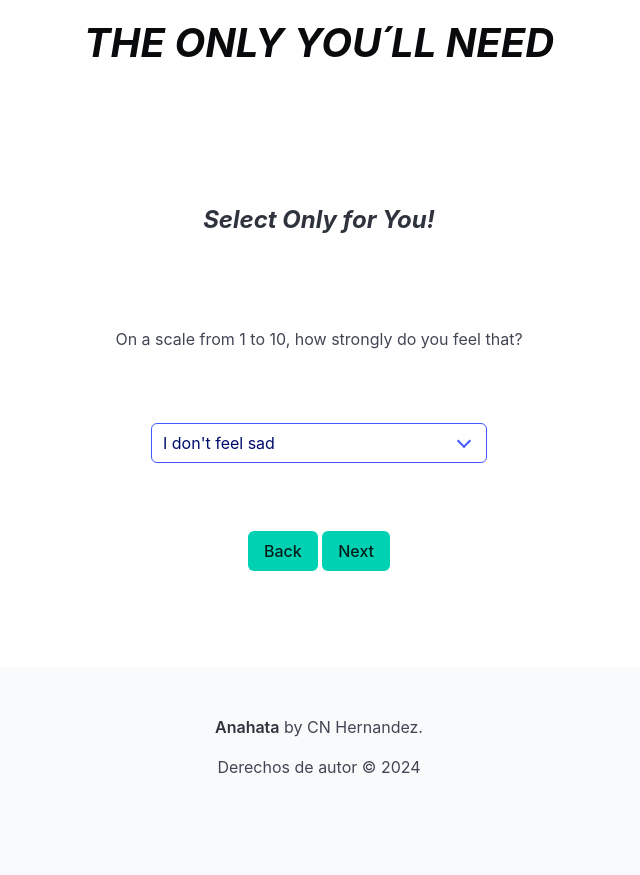
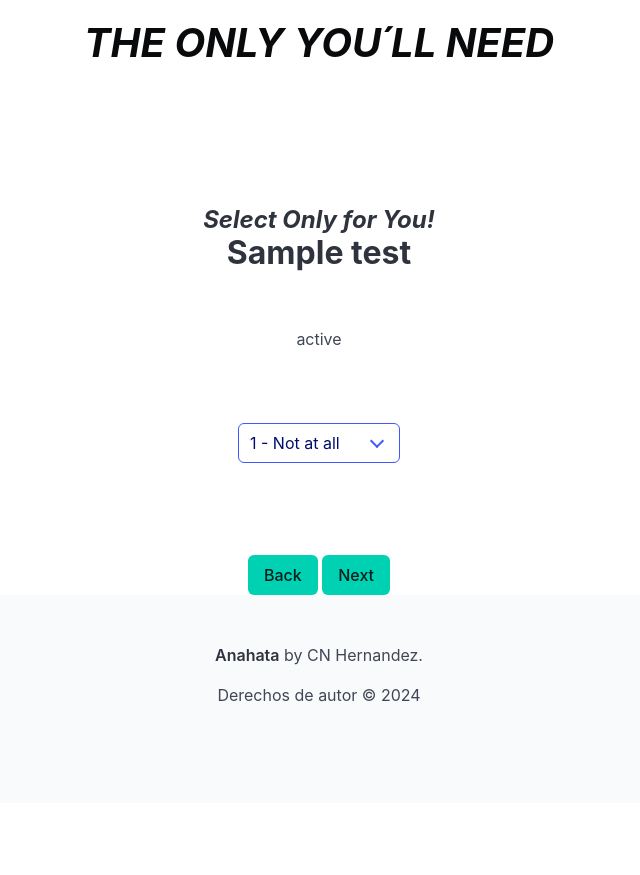
Before and after one commit to Carle93/DJANGOPROYECT, a Django app: template login/templates/login/test.html in a window 1280 px wide. Shown: the part 731-1606 px from the top of the page, without its empty margins (321-961 px from the left). After the commit the page ends 1433 px from the top, so only its background shows below. Run offline with Django 3.2, Linux system fonts and the light colour scheme; the template is opened without the code that fills it: most values are stand-ins (such as "Sample title", 1, 10 or a date in 2020).

Commit message:
matchaes into models

```diff
--- a/login/templates/login/base.html
+++ b/login/templates/login/base.html
@@ -30,7 +30,7 @@
         <div class="navbar-end">
             <a class="navbar-item" href="{% url 'home' %}">Home</a>
             <a class="navbar-item" href="{% url 'mood' %}">Mood</a>
-            <a class="navbar-item" href="{% url 'test'%}">Test</a>
+            <a class="navbar-item" href="{% url 'test' %}">Test</a>
             <a class="navbar-item" href="{% url 'meditation' %}">Meditation</a>
             <a class="navbar-item" href="{% url 'login' %}">Login</a>
 
--- a/login/templates/login/mood.html
+++ b/login/templates/login/mood.html
@@ -19,7 +19,7 @@
 <section class="section">
   <div class="hero">
     <div class="columns is-multiline is-centered">
-      {% for mood in moods %}
+      {% for mood in mood %}
       <div class="column is-3 has-text-centered">
         <div class="box">
           {% if mood.imagens_url %}
--- a/login/templates/login/test.html
+++ b/login/templates/login/test.html
@@ -11,31 +11,43 @@
 
 </div>
 
+{% if test %}
+  <h5 class="title is-size-3 has-text-dark has-text-centered has-text-weight-bold">{{ test.name }}</h5>
+  <div class="py-4"></div>
 
-<h5 class="title is-size-3 has-text-white has-text-centered has-text-weight-bold">Sadness Assessment</h5>
-<div class="py-4"></div>
-  <p class="is-size-6 has-tex-green has-text-centered is-family-sans-serif"> On a scale from 1 to 10, how strongly do you feel that? </p>
+  {% for question in related_questions %}
+    <div class="question-block">
+      <p class="is-size-6 has-text-centered is-family-sans-serif">{{ question.statement }}</p>
       <div class="py-3"></div>
-
       <div style="max-width: 600px; margin: 0 auto;">
         <div class="section has-text-centered">
           <div class="select is-link">
             <select>
-        <option>I don't feel sad</option>
-        <option>I feel sad</option>
-        <option>I feel very sad and I can't get out of it</option>
-        <option>I'm so sad that I can't take it anymore</option>
+              <option value="1">1 - Not at all</option>
+              <option value="2">2</option>
+              <option value="3">3</option>
+              <option value="4">4</option>
+              <option value="5">5</option>
+              <option value="6">6</option>
+              <option value="7">7</option>
+              <option value="8">8</option>
+              <option value="9">9</option>
+              <option value="10">10 - Extremely</option>
             </select>
           </div>
         </div>
-
+      </div>
+    </div>
+    <div class="py-3"></div>
+  {% endfor %}
 
   <div style="text-align: center; margin-top: 20px;">
     <button class="button is-primary">Back</button>
     <button class="button is-primary">Next</button>
   </div>
-</div>
-<div class="py-6"></div>
+{% else %}
+  <p>No test found.</p>
+{% endif %}
 
 
 {% endblock %}
--- a/login/urls.py
+++ b/login/urls.py
@@ -24,7 +24,7 @@ urlpatterns = [
     path("", views.home, name='home'),
     path("mood/", views.mood, name='mood'),
     path("test/", views.test_view, name='test'),
-    path("test/<int:pk>/", views.test_view, name='test_detail'),  # Ajusta esta línea
+    path("test/<int:id>/", views.test_view, name='test_detail'),  # Ajusta esta línea
     path("meditation/", views.meditation, name='meditation'),
     path("user/", views.user_account, name='login'),
 ] + static(settings.MEDIA_URL, document_root=settings.MEDIA_ROOT)
```
Also changed, not shown: login/views.py (+8 -7 lines). Lines whose indentation alone changed are shown as unchanged.
